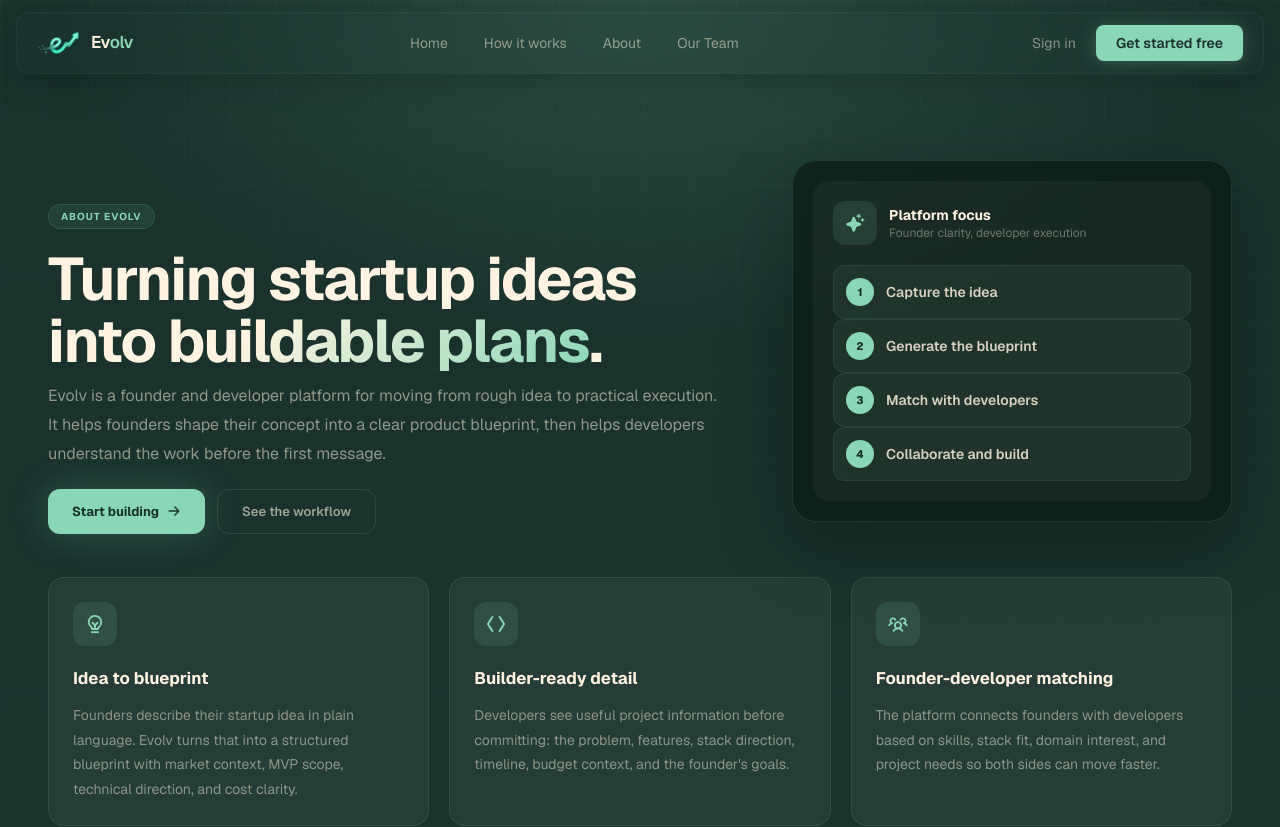
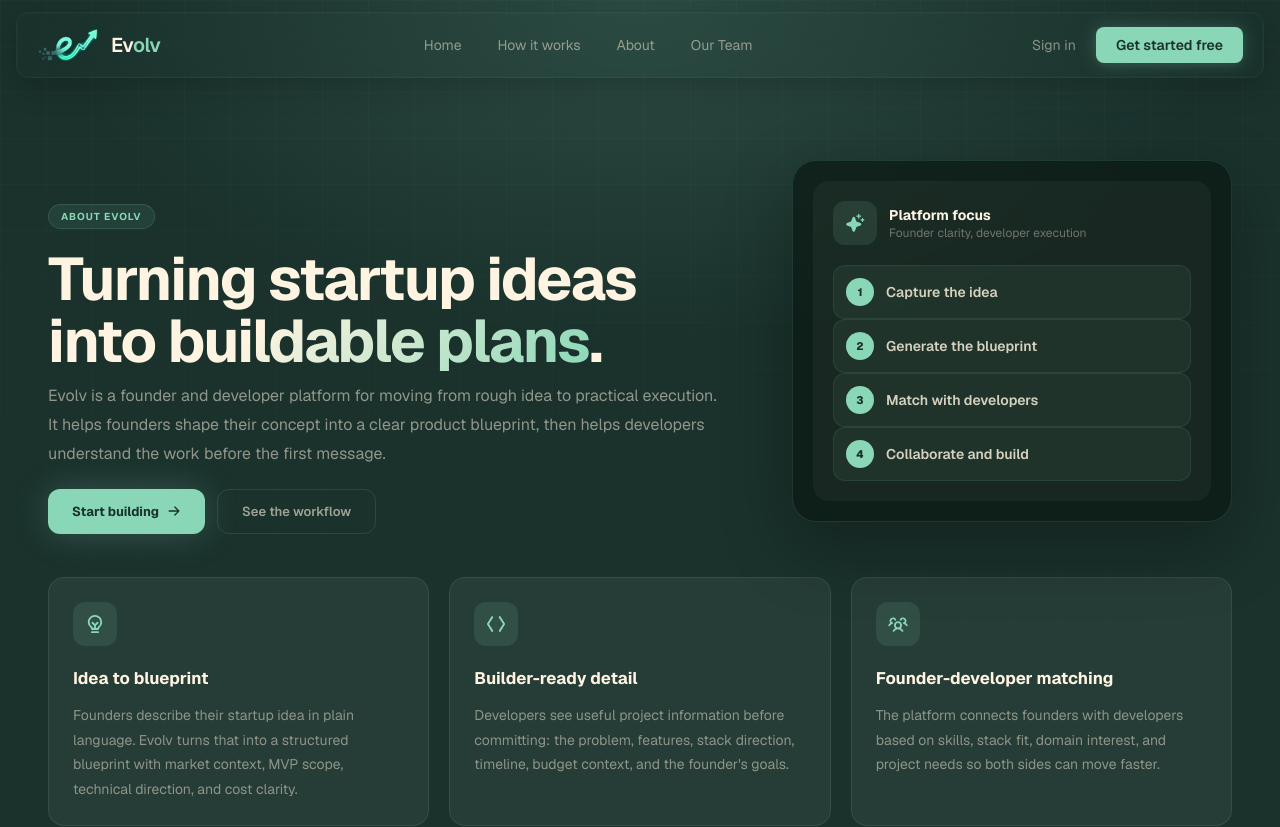
Before and after one commit to Ashhadk7/Evolv, a Next.js app in the folder frontend/: page /about in a window 1280 px wide. Shown: the top 827 px of the page. Built offline with nearby package versions, Linux system fonts and the light colour scheme.

Commit message:
UI updates: Refined landing page icons, updated favicon, and fixed highlight background colors

```diff
--- a/frontend/src/components/Navbar.tsx
+++ b/frontend/src/components/Navbar.tsx
@@ -79,11 +79,11 @@ export function Navbar() {
               src="/evolv-logo-transparent.png"
               alt=""
               aria-hidden="true"
-              width={44}
-              height={28}
-              className="h-7 w-11 shrink-0 object-contain"
+              width={64}
+              height={40}
+              className="h-10 w-16 shrink-0 object-contain"
             />
-            <span className="text-[17px] font-semibold tracking-tight text-cream">
+            <span className="text-[20px] font-semibold tracking-tight text-cream">
               Ev<span className="text-mint">olv</span>
             </span>
           </Link>
--- a/frontend/src/components/auth/Logo.tsx
+++ b/frontend/src/components/auth/Logo.tsx
@@ -3,8 +3,8 @@
 import Image from "next/image";
 import Link from "next/link";
 
-const BRAND_INK  = "#0f1c18";
-const BRAND_MID  = "#428475";
+const BRAND_INK = "#0f1c18";
+const BRAND_MID = "#428475";
 const BRAND_MINT = "#89d7b7";
 const BRAND_CREAM = "#fff4e1";
 
@@ -15,9 +15,9 @@ export function Logo({ dark = false }: { dark?: boolean }) {
         src="/evolv-logo-transparent.png"
         alt=""
         aria-hidden="true"
-        width={48}
-        height={32}
-        className="h-8 w-12 shrink-0 object-contain"
+        width={64}
+        height={48}
+        className="h-12 w-16 shrink-0 object-contain"
       />
       <span className="text-[20px] font-bold tracking-tight" style={{ color: dark ? BRAND_CREAM : BRAND_INK }}>
         Ev<span style={{ color: dark ? BRAND_MINT : BRAND_MID }}>olv</span>
--- a/frontend/src/components/landing/HowItWorks.tsx
+++ b/frontend/src/components/landing/HowItWorks.tsx
@@ -1,7 +1,7 @@
 "use client";
 
 import { motion, type MotionValue, useScroll, useSpring, useTransform } from "framer-motion";
-import { ArrowsOut, Clock, Handshake, Robot, Scroll } from "@phosphor-icons/react";
+import { Icon } from "@iconify/react";
 import { useRef } from "react";
 
 // ─── Data ─────────────────────────────────────────────────────────────────────
@@ -9,7 +9,7 @@ import { useRef } from "react";
 const steps = [
   {
     number: "01",
-    Icon: Scroll,
+    Icon: "solar:document-add-linear", // Represents inputting notes/idea
     title: "Submit your idea",
     description:
       "Type the concept, target customer, problem, and early vision. Evolv turns messy notes into a structured intake — no business-plan formatting required.",
@@ -18,7 +18,7 @@ const steps = [
   },
   {
     number: "02",
-    Icon: Robot,
+    Icon: "lucide:network", // Represents the agent pipeline and structured blueprint
     title: "AI forges the blueprint",
     description:
       "Specialized agents validate viability, map competitors, plan MVP features, design the architecture, estimate cost, and project the first financial model.",
@@ -27,7 +27,7 @@ const steps = [
   },
   {
     number: "03",
-    Icon: ArrowsOut,
+    Icon: "lucide:user-check", // Represents instantly verifying and finding the perfect developer matches
     title: "Matches surface instantly",
     description:
       "Developers are ranked by stack fit while high-scoring blueprints are routed into developer feeds based on domain, stage, and viability thresholds.",
@@ -36,7 +36,7 @@ const steps = [
   },
   {
     number: "04",
-    Icon: Handshake,
+    Icon: "carbon:collaborate", // Represents team building and execution
     title: "Connect and build",
     description:
       "Message developers, share investor-ready context, and keep the blueprint as the source of truth as the venture moves from concept to execution.",
@@ -278,7 +278,7 @@ function StepContent({ step }: { step: (typeof steps)[number] }) {
           border: "1px solid rgba(137,215,183,0.28)",
         }}
       >
-        <Clock size={11} weight="bold" className="text-mint/75" />
+        <Icon icon="solar:clock-circle-bold" width="12" height="12" className="text-mint/75" />
         <span className="text-[11px] font-medium text-mint/85">{step.tag}</span>
       </div>
     </div>
@@ -300,7 +300,7 @@ function StepVisual({ step }: { step: (typeof steps)[number] }) {
         <span className="absolute left-4 top-4 font-mono text-[10px] tracking-widest text-mint/45">
           {step.number}
         </span>
-        <step.Icon size={68} weight="bold" className="text-mint/85" />
+        <Icon icon={step.Icon} width="68" height="68" className="text-mint/85" />
       </div>
     </div>
   );
--- a/frontend/src/components/landing/InfoPages.tsx
+++ b/frontend/src/components/landing/InfoPages.tsx
@@ -247,7 +247,7 @@ export function AboutPage() {
             transition={{ duration: 0.65, ease: [0.21, 0.47, 0.32, 0.98] }}
             className="mt-20 rounded-3xl p-7 sm:p-9"
             style={{
-              background: "#f8f9f8",
+              background: "#fdf9f4",
               border: "1px solid rgba(255,244,225,0.08)",
               marginTop: 50
             }}
@@ -448,7 +448,7 @@ export function TeamPage() {
             transition={{ duration: 0.62, ease: [0.21, 0.47, 0.32, 0.98] }}
             className="mx-auto mt-14 max-w-4xl rounded-3xl px-6 py-8 text-center sm:px-9"
             style={{
-              background: "#f8f9f8",
+              background: "#fdf9f4",
               border: "1px solid rgba(255,244,225,0.08)",
               marginTop: 50
             }}
```
Also changed, not shown: frontend/src/app/icon.png.
